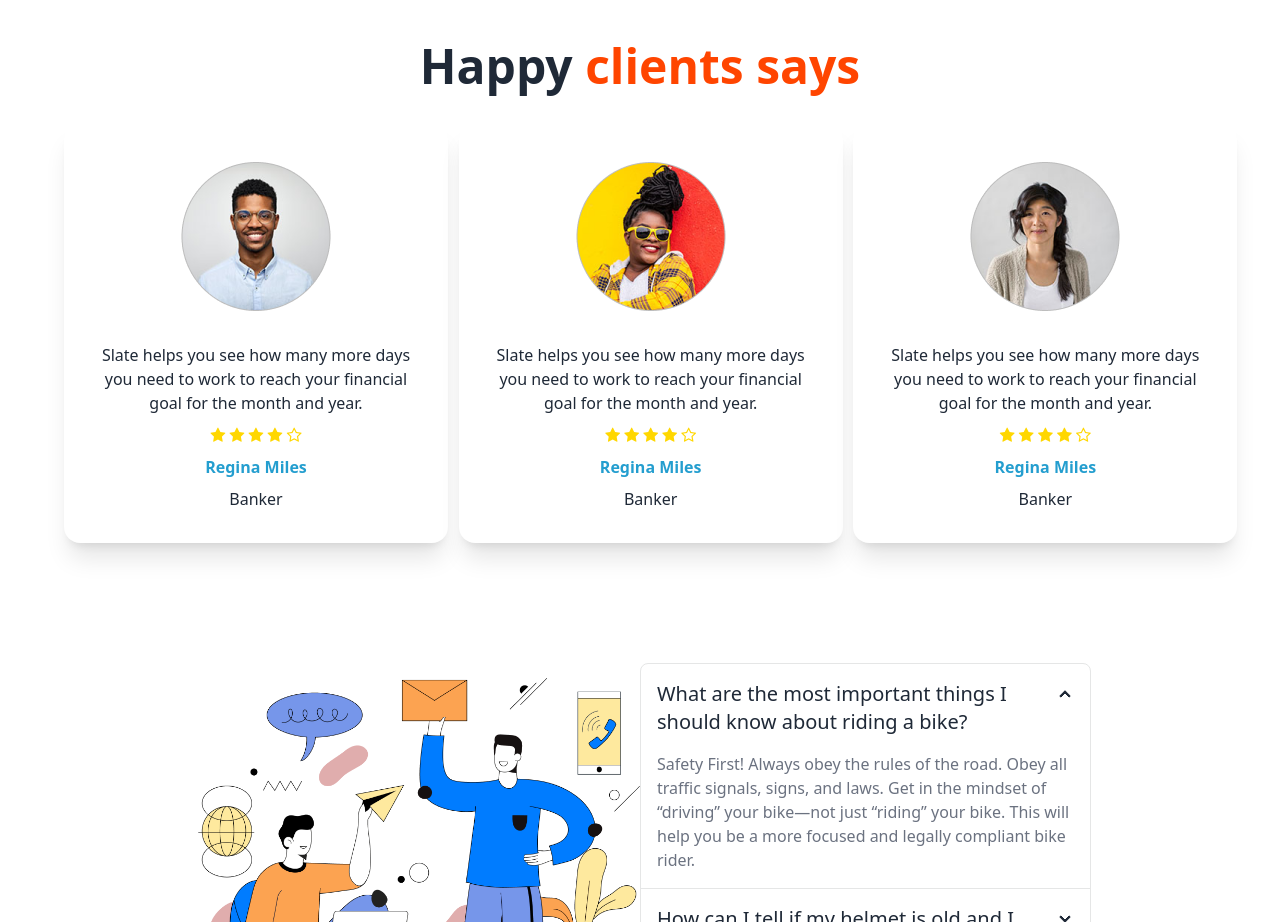
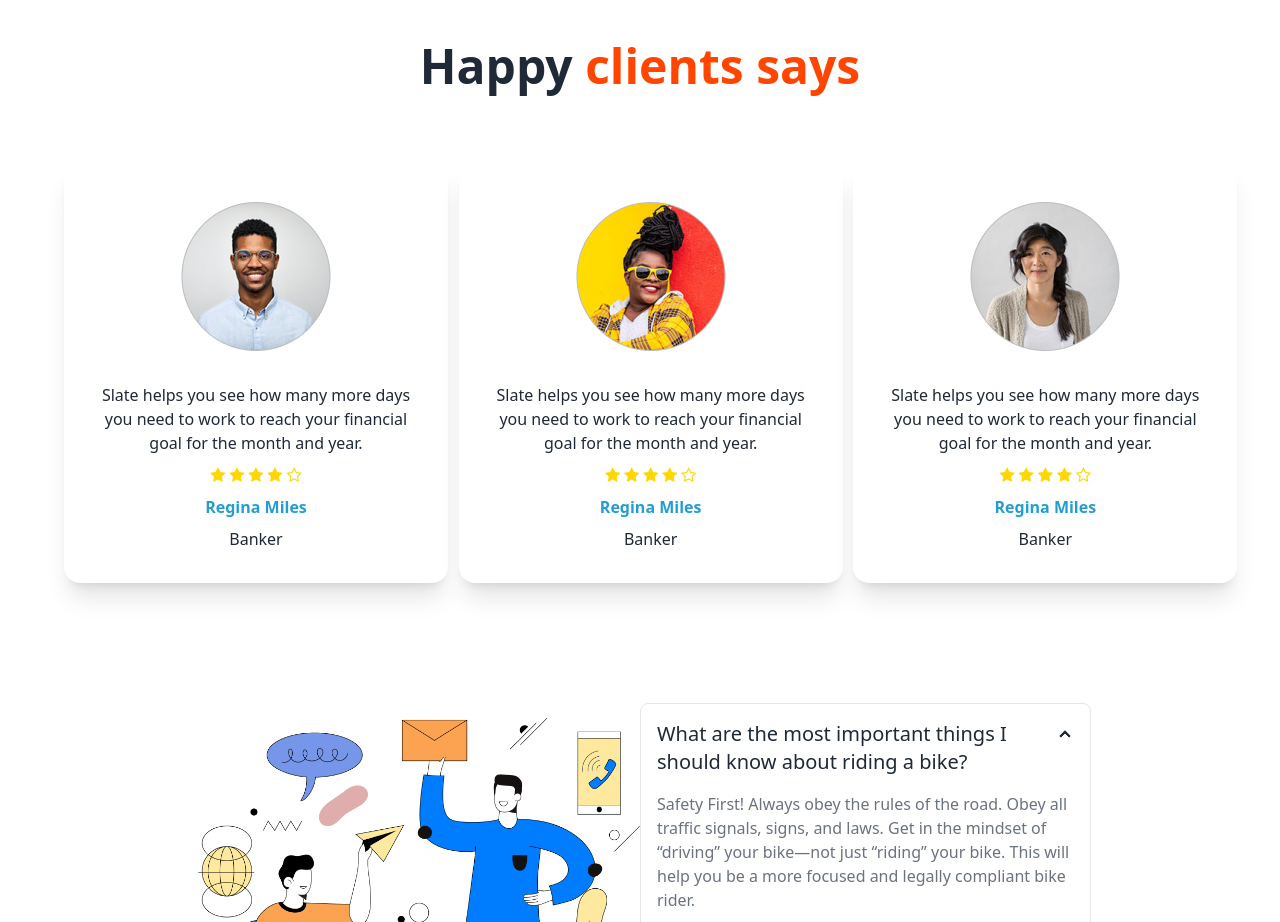
Before and after one commit to bithewdp/tailwindcss-by-daisyui, a plain HTML site: page index.html in a window 1280 px wide. Shown: the part 1860-2782 px from the top of the page. Drawn offline with nearby package versions, Linux system fonts and the light colour scheme.

Commit message:
tailwindcss

```diff
--- a/index.html
+++ b/index.html
@@ -160,7 +160,7 @@
              <!-- happy client part start -->
              <section class="max-w-6xl mx-auto py-10">
               <h1 class="text-center text-[48px] py-5 font-bold ">Happy <span class="text-[orangered]"> clients says</span></h1>
-              <div class="grid grid-cols-1 md:grid-cols-3 gap-8">
+              <div class="grid grid-cols-1 md:grid-cols-3 gap-8 mt-10">
                 <div class="card bg-base-100 w-96 shadow-xl">
                   <figure class="px-10 pt-10">
                     <img
```
Also changed, not shown: 1 other file.
